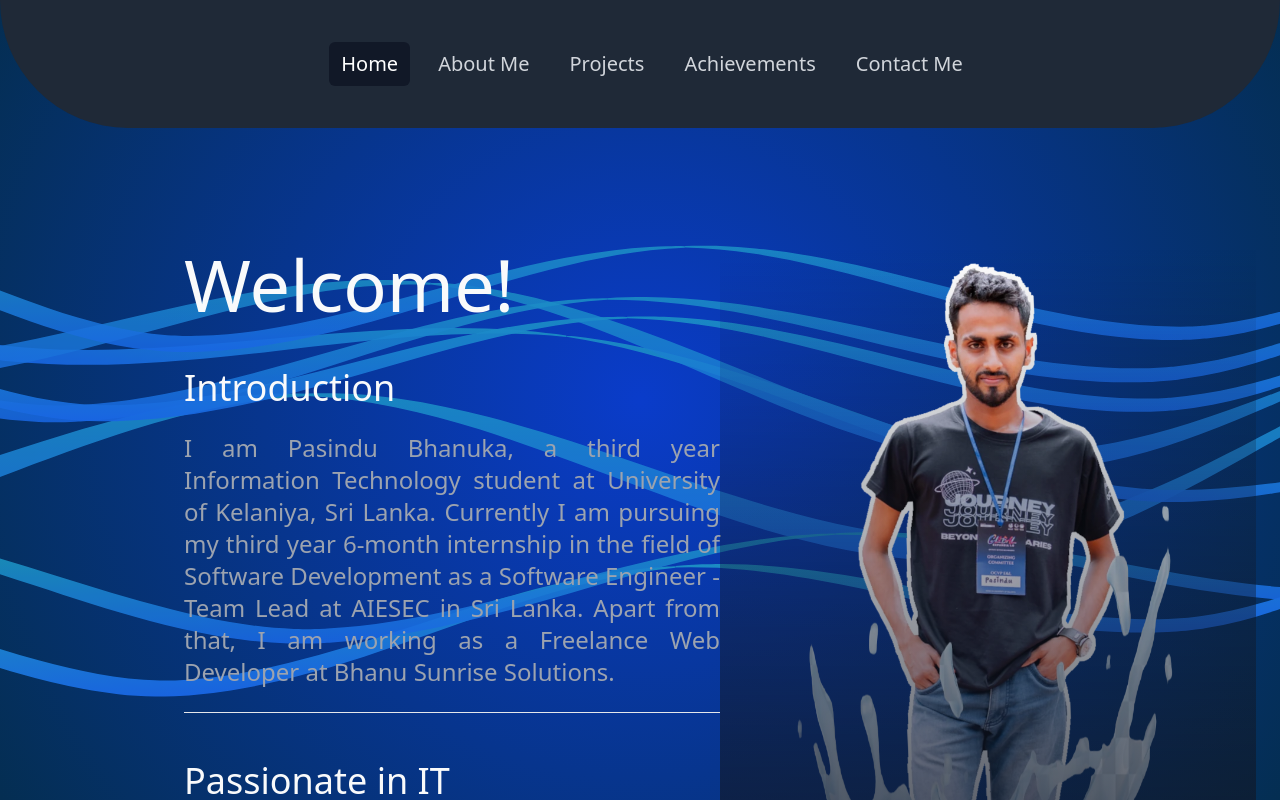
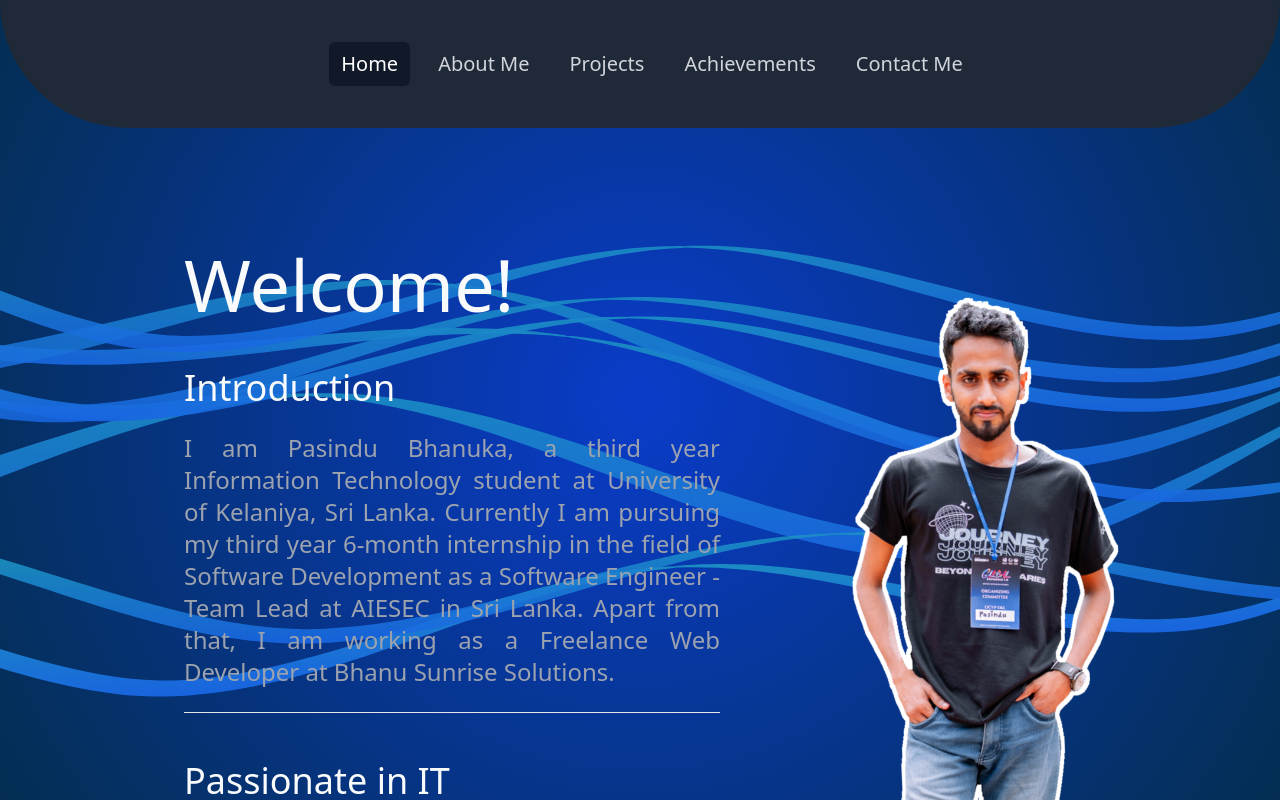
Before and after one commit to bhanusunrise/portfolio-nextjs-website, a Next.js app: page /website/home in a window 1280 px wide. Shown: the top 800 px of the page. Built offline with nearby package versions, Linux system fonts and the light colour scheme.

Commit message:
z index fixed

```diff
--- a/src/app/styles.css
+++ b/src/app/styles.css
@@ -12,6 +12,6 @@ svg {
   position: fixed;
   width: 100%;
   height: 100%;
-  opacity: 0;
-  z-index: -1 !important;
+  opacity: 99%;
+  z-index: -10000 !important;
 }
--- a/src/app/website/home/page.tsx
+++ b/src/app/website/home/page.tsx
@@ -27,7 +27,7 @@ export default function HomePage() {
 
         {/* Right Column */}
         <div className="flex-1 flex justify-center items-center pt-28">
-          <ImageSection image_path = "/profile.webp" />
+          <ImageSection image_path = "/profile.png" />
         </div>
       </div>
 
--- a/src/components/image_section/image_section.tsx
+++ b/src/components/image_section/image_section.tsx
@@ -8,7 +8,7 @@ export default function ImageSection({ image_path }: ImageSectionProps) {
             <div
                 className="w-full h-full bg-no-repeat bg-center bg-contain"
                 style={{
-                    backgroundImage: `linear-gradient(to bottom, rgba(255, 255, 255, 0) 0%, rgba(17, 24, 39, 1) 90%, rgba(17, 24, 39, 1) 100%), url(${image_path})`,
+                    backgroundImage: `url(${image_path})`,
                 }}
             ></div>
         </>
```
